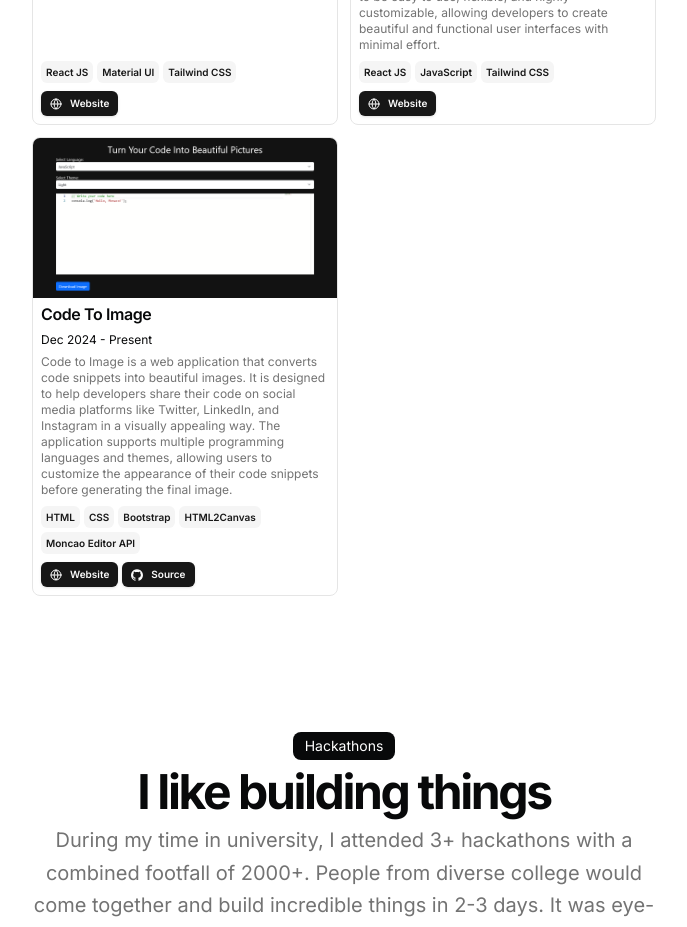
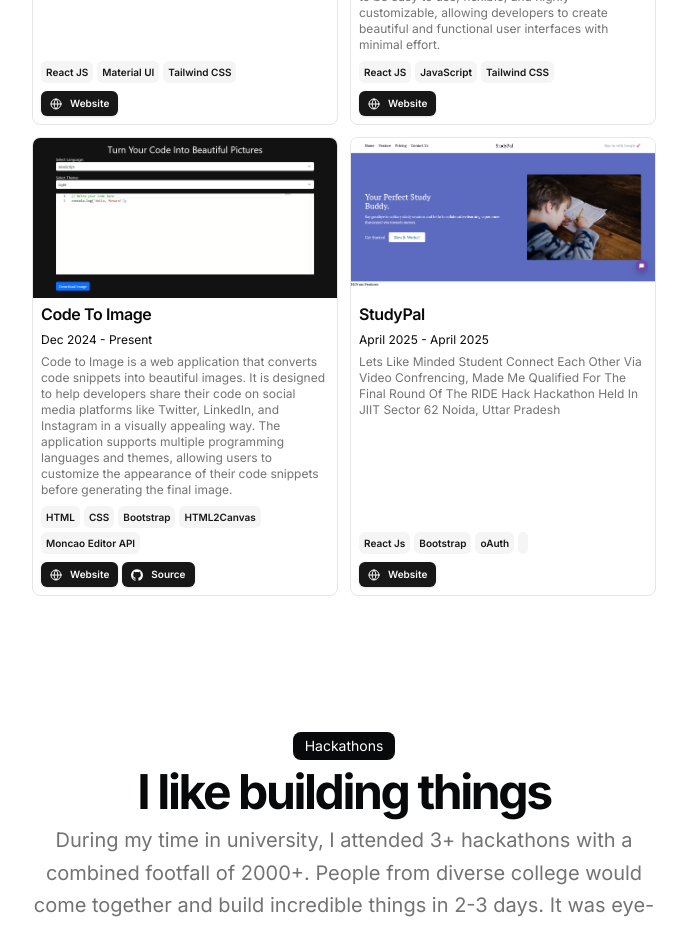
Before and after one commit to divyanshwrite/divyanshPortfolio, a Next.js app: page / in a window 1280 px wide. Shown: the part 2300-3227 px from the top of the page, without its empty margins (296-983 px from the left). Built offline with nearby package versions, Linux system fonts and the light colour scheme.

Commit message:
Update resume.tsx

```diff
--- a/src/data/resume.tsx
+++ b/src/data/resume.tsx
@@ -331,6 +331,28 @@ export const DATA = {
       ],
       image: "/CodeToImage.png",
     },
+    {
+      title: "StudyPal",
+      href: "",
+      dates: "April 2025 - April 2025",
+      active: true,
+      description:
+        "Lets Like Minded Student Connect Each Other Via Video Confrencing, Made Me Qualified For The Final Round Of The RIDE Hack Hackathon Held In JIIT Sector 62 Noida, Uttar Pradesh",
+      technologies: [
+        "React Js",
+        "Bootstrap",
+        "oAuth",
+        ""
+      ],
+      links: [
+        {
+          type: "Website",
+          href: "",
+          icon: <Icons.globe className="size-3" />,
+        },
+      ],
+      image: "/StudyPal.png",
+    },
   ],
   hackathons: [
     {
```
